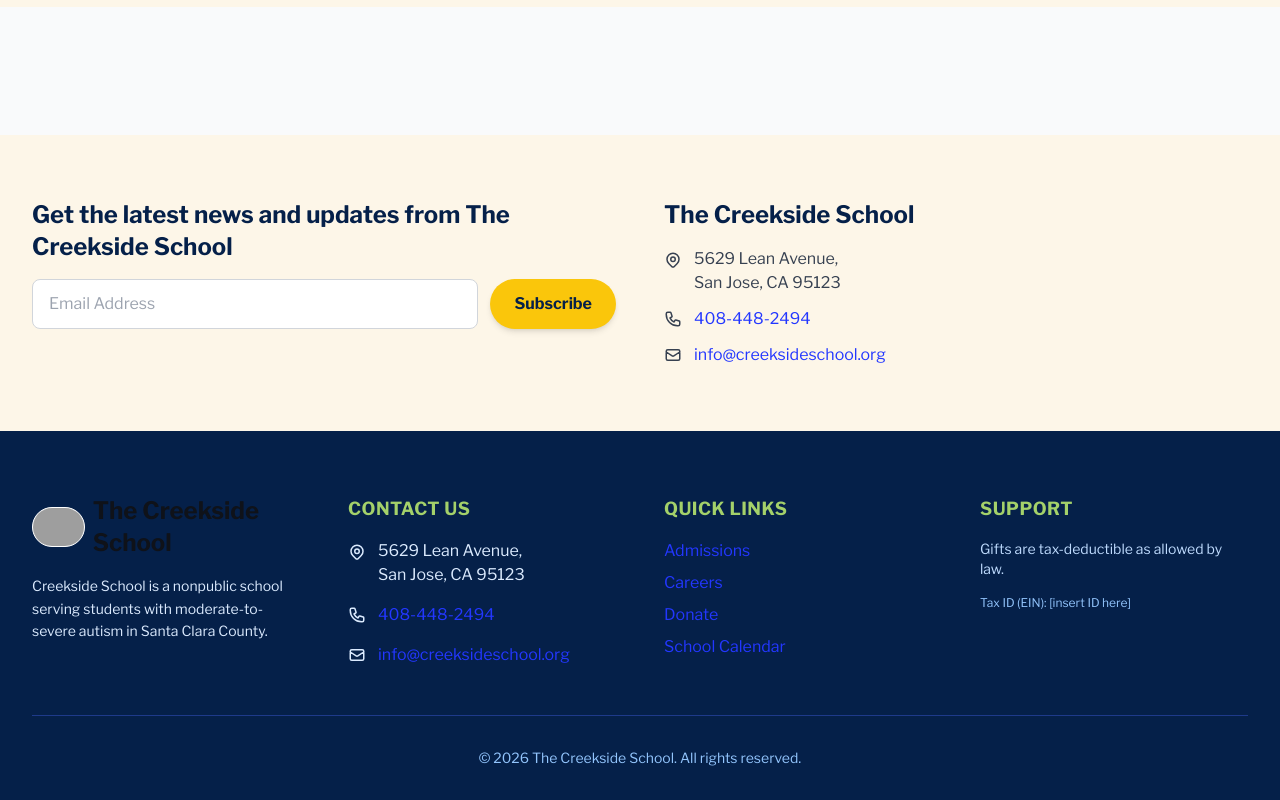
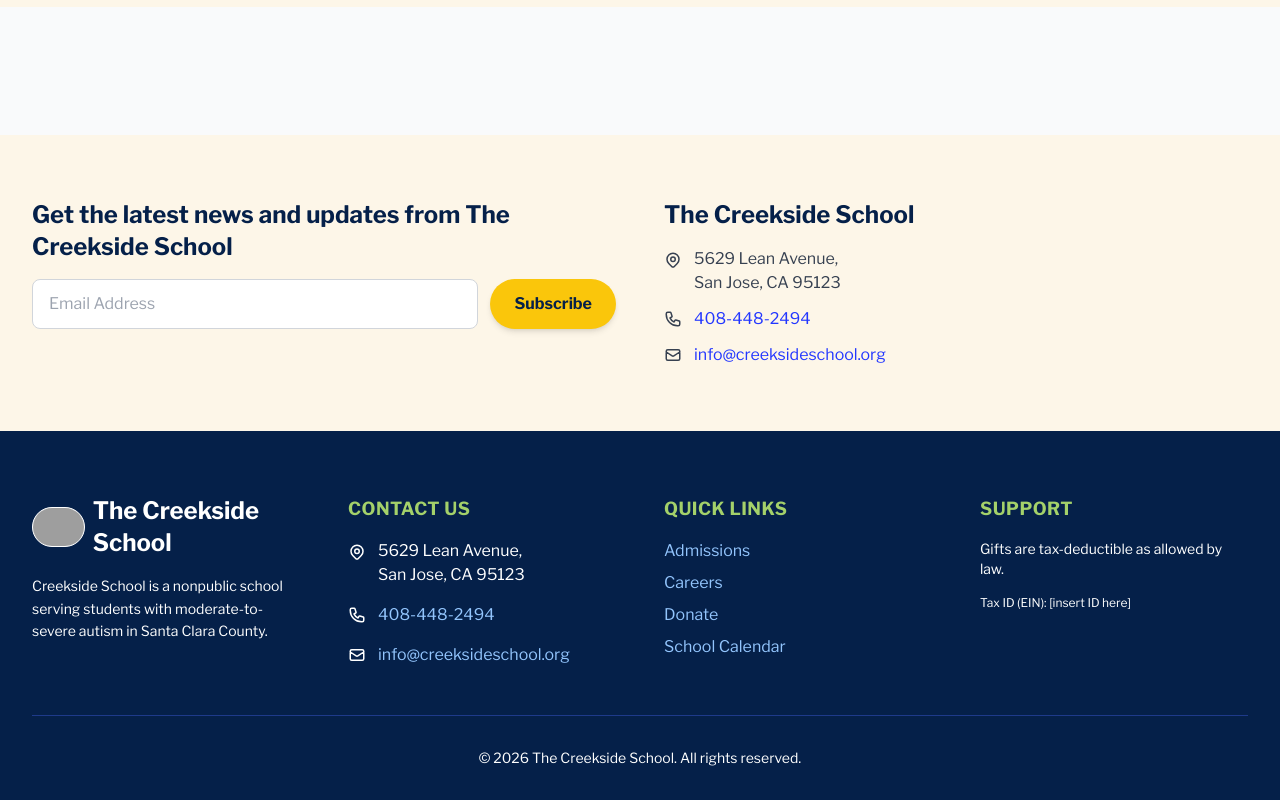
Before and after one commit to jasperjamir/creekside-web-ui, an Astro site in the folder astro/: page / in a window 1280 px wide. Shown: the part 3307-4107 px from the top of the page. Built offline with nearby package versions, Linux system fonts and the light colour scheme; Astro itself is replaced by a stand-in of ours; grey boxes are pictures that could not be loaded.

Commit message:
feat(change dolor

```diff
--- a/astro/src/components/layout/Footer.astro
+++ b/astro/src/components/layout/Footer.astro
@@ -7,11 +7,11 @@ import { LOGO_URL, COLORS, QUICK_LINKS } from '../../constants';
     <div class="grid grid-cols-1 md:grid-cols-2 lg:grid-cols-4 gap-12 mb-12">
       <!-- Brand -->
       <div>
-        <h3 class="text-2xl font-bold mb-4 flex items-center gap-2">
+        <h3 class="text-2xl font-bold mb-4 flex items-center gap-2 text-white">
           <img src={LOGO_URL} alt="Logo" class="h-10 w-auto rounded-full bg-white border border-white" />
           The Creekside School
         </h3>
-        <p class="text-blue-100 mb-6 leading-relaxed text-sm">
+        <p class="text-white mb-6 leading-relaxed text-sm">
           Creekside School is a nonpublic school serving students with moderate-to-severe autism in Santa Clara County.
         </p>
       </div>
@@ -19,25 +19,25 @@ import { LOGO_URL, COLORS, QUICK_LINKS } from '../../constants';
       <!-- Contact -->
       <div>
         <h4 class="text-lg font-bold mb-4 uppercase tracking-wide" style={{ color: COLORS.green }}>Contact Us</h4>
-        <ul class="space-y-4 text-blue-100">
+        <ul class="space-y-4 text-white">
           <li class="flex items-start">
-            <svg class="mr-3 mt-1 flex-shrink-0" width="18" height="18" fill="none" stroke="currentColor" viewBox="0 0 24 24">
+            <svg class="mr-3 mt-1 flex-shrink-0 text-white" width="18" height="18" fill="none" stroke="currentColor" viewBox="0 0 24 24">
               <path stroke-linecap="round" stroke-linejoin="round" stroke-width="2" d="M17.657 16.657L13.414 20.9a1.998 1.998 0 01-2.827 0l-4.244-4.243a8 8 0 1111.314 0z"></path>
               <path stroke-linecap="round" stroke-linejoin="round" stroke-width="2" d="M15 11a3 3 0 11-6 0 3 3 0 016 0z"></path>
             </svg>
             <span>5629 Lean Avenue,<br/>San Jose, CA 95123</span>
           </li>
           <li class="flex items-center">
-            <svg class="mr-3 flex-shrink-0" width="18" height="18" fill="none" stroke="currentColor" viewBox="0 0 24 24">
+            <svg class="mr-3 flex-shrink-0 text-white" width="18" height="18" fill="none" stroke="currentColor" viewBox="0 0 24 24">
               <path stroke-linecap="round" stroke-linejoin="round" stroke-width="2" d="M3 5a2 2 0 012-2h3.28a1 1 0 01.948.684l1.498 4.493a1 1 0 01-.502 1.21l-2.257 1.13a11.042 11.042 0 005.516 5.516l1.13-2.257a1 1 0 011.21-.502l4.493 1.498a1 1 0 01.684.949V19a2 2 0 01-2 2h-1C9.716 21 3 14.284 3 6V5z"></path>
             </svg>
-            <a href="tel:408-448-2494" class="hover:text-white transition-colors">408-448-2494</a>
+            <a href="tel:408-448-2494" class="text-blue-300 hover:text-white transition-colors">408-448-2494</a>
           </li>
           <li class="flex items-center">
-            <svg class="mr-3 flex-shrink-0" width="18" height="18" fill="none" stroke="currentColor" viewBox="0 0 24 24">
+            <svg class="mr-3 flex-shrink-0 text-white" width="18" height="18" fill="none" stroke="currentColor" viewBox="0 0 24 24">
               <path stroke-linecap="round" stroke-linejoin="round" stroke-width="2" d="M3 8l7.89 5.26a2 2 0 002.22 0L21 8M5 19h14a2 2 0 002-2V7a2 2 0 00-2-2H5a2 2 0 00-2 2v10a2 2 0 002 2z"></path>
             </svg>
-            <a href="mailto:info@creeksideschool.org" class="hover:text-white transition-colors">info@creeksideschool.org</a>
+            <a href="mailto:info@creeksideschool.org" class="text-blue-300 hover:text-white transition-colors">info@creeksideschool.org</a>
           </li>
         </ul>
       </div>
@@ -45,10 +45,10 @@ import { LOGO_URL, COLORS, QUICK_LINKS } from '../../constants';
       <!-- Quick Links -->
       <div>
         <h4 class="text-lg font-bold mb-4 uppercase tracking-wide" style={{ color: COLORS.green }}>Quick Links</h4>
-        <ul class="space-y-2 text-blue-100">
+        <ul class="space-y-2 text-white">
           {QUICK_LINKS.map((item) => (
             <li>
-              <a href={item.href} class="hover:text-white hover:underline transition-all">
+              <a href={item.href} class="text-blue-300 hover:text-white hover:underline transition-all">
                 {item.name}
               </a>
             </li>
@@ -59,16 +59,16 @@ import { LOGO_URL, COLORS, QUICK_LINKS } from '../../constants';
       <!-- Legal/Tax -->
       <div>
         <h4 class="text-lg font-bold mb-4 uppercase tracking-wide" style={{ color: COLORS.green }}>Support</h4>
-        <p class="text-sm text-blue-200 mb-4">
+        <p class="text-sm text-white mb-4">
           Gifts are tax-deductible as allowed by law.
         </p>
-        <p class="text-xs text-blue-300">
+        <p class="text-xs text-white">
           Tax ID (EIN): [insert ID here]
         </p>
       </div>
     </div>
 
-    <div class="border-t border-blue-900 pt-8 text-center text-blue-300 text-sm">
+    <div class="border-t border-blue-900 pt-8 text-center text-white text-sm">
       &copy; {new Date().getFullYear()} The Creekside School. All rights reserved.
     </div>
   </div>
```
